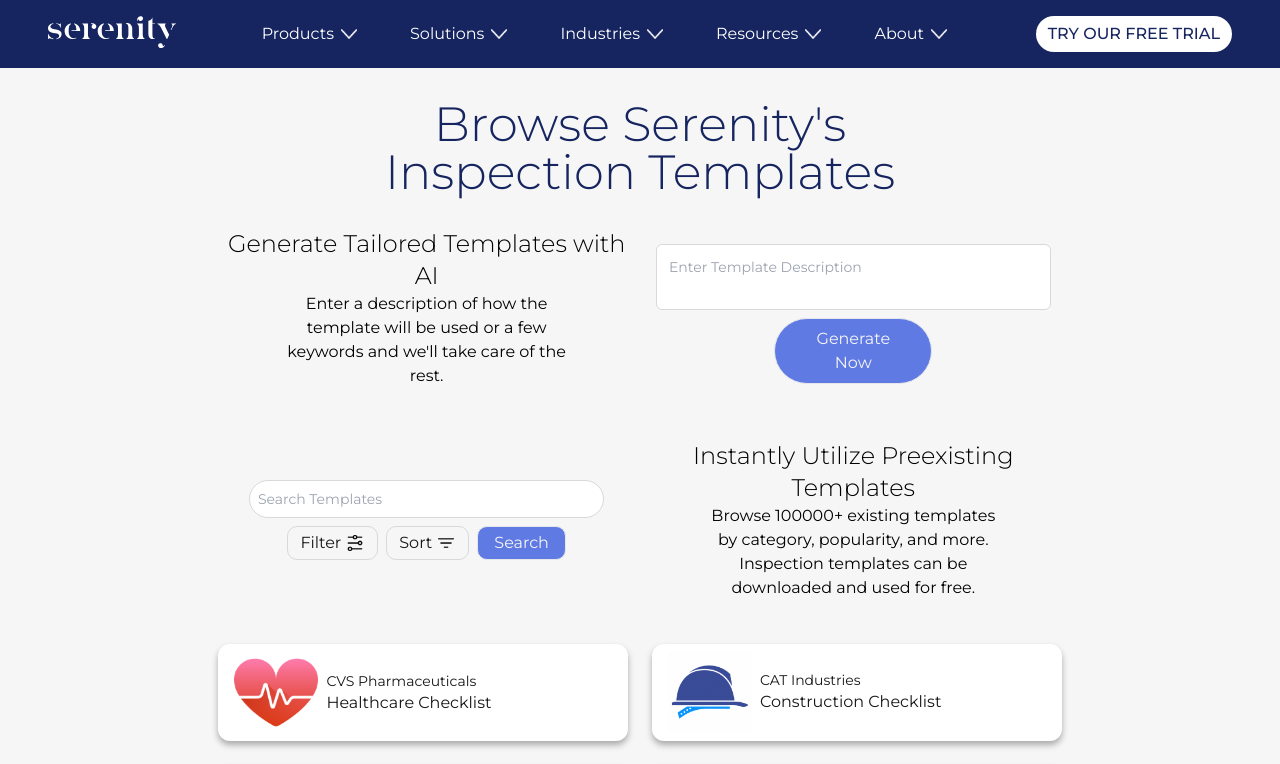
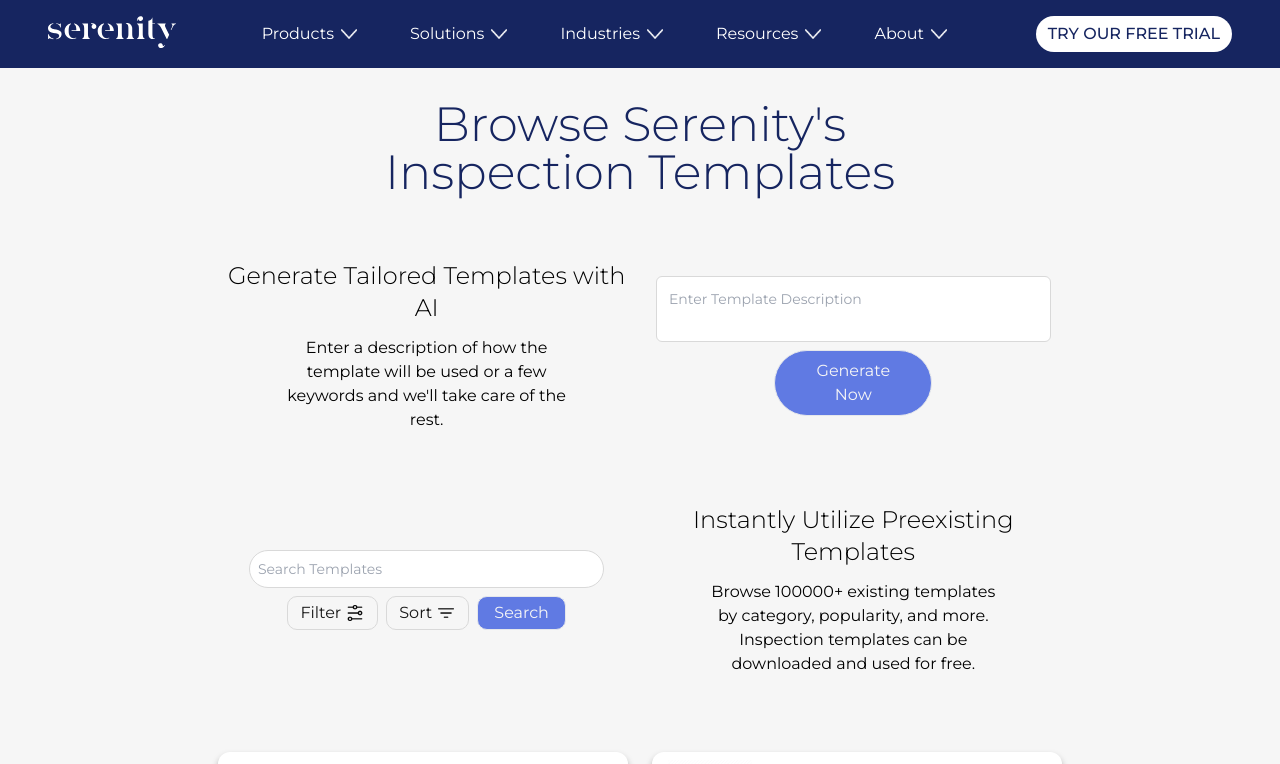
Before and after one commit to StephenTrainor/serenity-template-page, a Next.js app: page / in a window 1280 px wide. Shown: the top 764 px of the page. Built offline with nearby package versions, Linux system fonts and the light colour scheme.

Commit message:
Adjusted section spacing and added thin dividers between sections

```diff
--- a/pages/index.tsx
+++ b/pages/index.tsx
@@ -1,10 +1,11 @@
 import Form from "next/form";
-import Image from "next/image";
 import React from 'react';
 import Navbar from "@/components/Navbar";
 import { Template } from "@/types/template";
 import TemplatePreview from "@/components/TemplatePreview";
 import OutlineButtonWithIcon from "@/components/OutlineButtonWithIcon";
+import GenerateTemplateSection from "@/components/GenerateTemplateSection";
+import SerenityDivider from "@/components/SerenityDivider";
 
 const Home: React.FC = () => {
   // real data could be fetched from a server or db using getServerSideProps
@@ -70,23 +71,9 @@ const Home: React.FC = () => {
             <div>Browse Serenity's</div>
             <div>Inspection Templates</div>
         </div>
-        <div className="flex flex-row w-10/12">
-          <div className="flex flex-col half text-center">
-            <p className="subtitle">Generate Tailored Templates with AI</p>
-            <p className="dark-text w-2/3 mx-auto">Enter a description of how the template will be used or a few keywords and we'll take care of the rest.</p>
-          </div>
-          <Form action="/TODO" className="flex flex-col half p-4">
-            <textarea
-              className="multi-line-input"
-              name="description"
-              autoComplete="off"
-              placeholder="Enter Template Description"
-            ></textarea>
-            <button className="button-light-blue rounded-full py-2 px-6 max-[1330px]:w-2/5 mx-auto my-2">
-              Generate Now
-            </button>
-          </Form>
-        </div>
+        <SerenityDivider />
+        <GenerateTemplateSection />
+        <SerenityDivider />
         <div className="flex flex-row w-10/12">
           <Form action="/" className="flex flex-col half my-auto">
             <input
@@ -109,11 +96,12 @@ const Home: React.FC = () => {
               <button className="button-light-blue round-soft py-1 px-4">Search</button>
             </div>
           </Form>
-          <div className="flex flex-col half text-center">
+          <div className="flex flex-col half text-center space-y-3">
             <p className="subtitle">Instantly Utilize Preexisting Templates</p>
             <p className="dark-text w-2/3 mx-auto">Browse 100000+ existing templates by category, popularity, and more. Inspection templates can be downloaded and used for free.</p>
           </div>
         </div>
+        <SerenityDivider />
         <div className="flex flex-wrap justify-center">
           {templates.map((template: Template) => (
             <TemplatePreview
```
